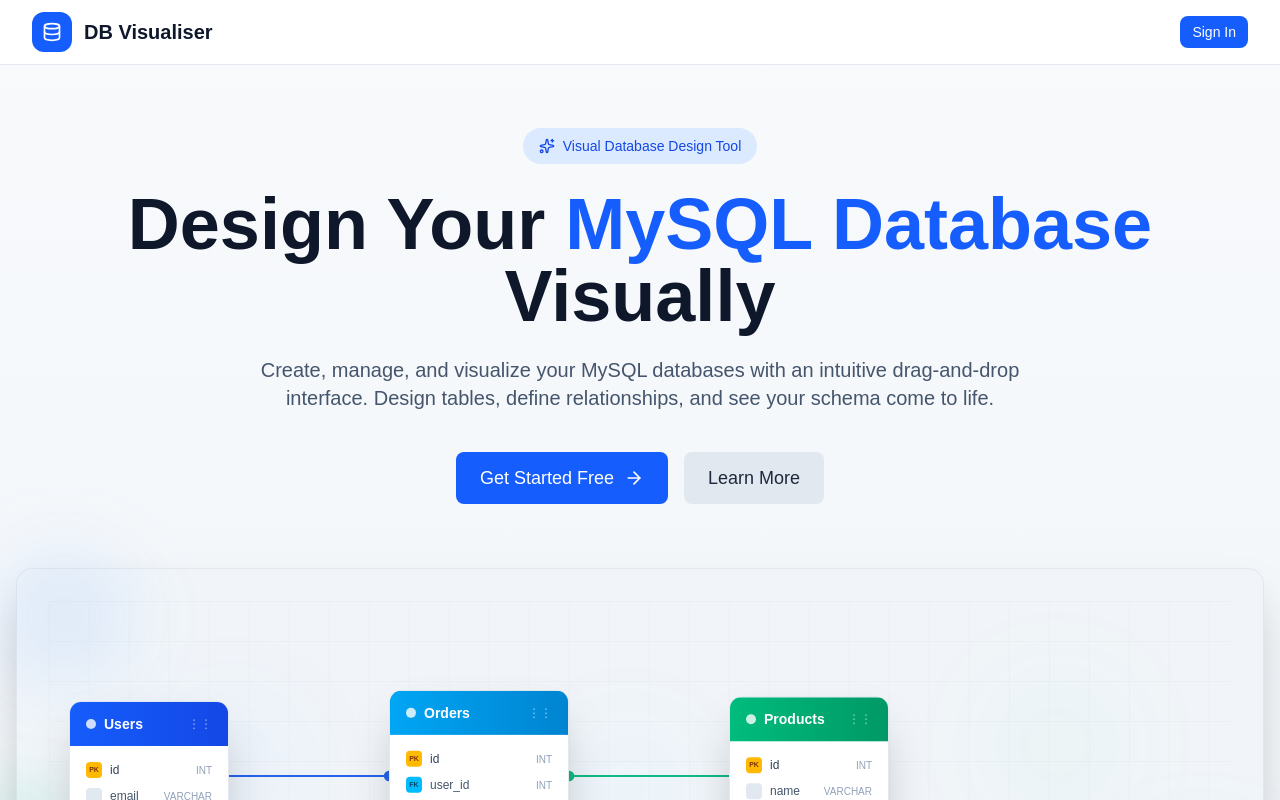
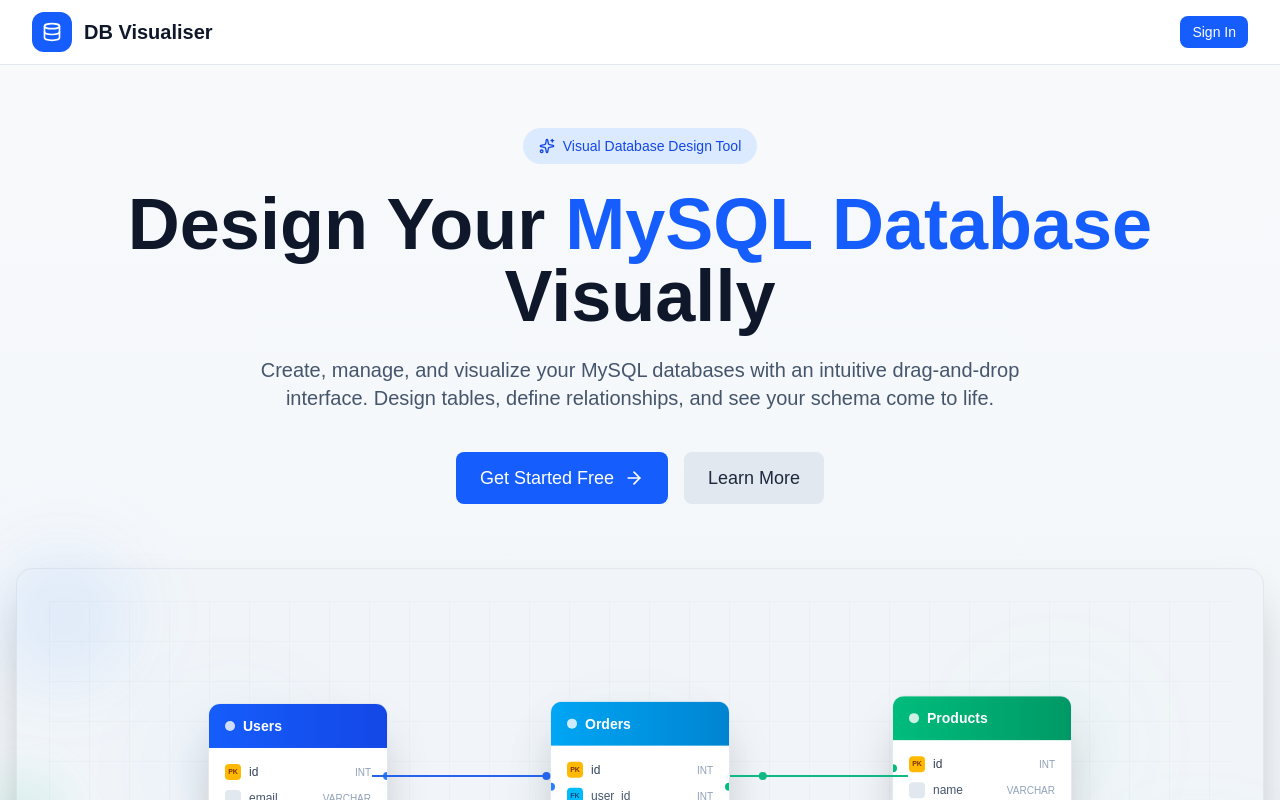
Before and after one commit to ShubhamDindorkar/database-visualiser1, a Next.js app in the folder db-viz/: page / in a window 1280 px wide. Shown: the top 800 px of the page. Built offline with nearby package versions, Linux system fonts and the light colour scheme.

Commit message:
Refactor hero illustration to floating tables
Replaces the draggable database tables and dynamic relationship lines with a floating, animated layout using flexbox. Removes drag-and-drop logic and related state, simplifying the hero illustration and improving visual clarity.

```diff
--- a/db-viz/src/app/page.tsx
+++ b/db-viz/src/app/page.tsx
@@ -1,17 +1,10 @@
 'use client';
 
-import React, { useState, useRef, useCallback } from 'react';
+import React from 'react';
 import { motion } from 'framer-motion';
 import { useRouter } from 'next/navigation';
 import { Database, Table, GitBranch, Terminal, Sparkles, ArrowRight, Check } from 'lucide-react';
 import Button from '@/components/common/Button';
-
-// Initial positions for the draggable tables
-const INITIAL_POSITIONS = {
-  users: { x: 0, y: 0 },
-  orders: { x: 0, y: 0 },
-  products: { x: 0, y: 0 },
-};
 
 const features = [
   {
@@ -55,16 +48,6 @@ const capabilities = [
 
 export default function LandingPage() {
   const router = useRouter();
-  const constraintsRef = useRef<HTMLDivElement>(null);
-  const [tablePositions, setTablePositions] = useState(INITIAL_POSITIONS);
-  const [isDragging, setIsDragging] = useState<string | null>(null);
-
-  const handleDrag = useCallback((tableId: string, info: { offset: { x: number; y: number } }) => {
-    setTablePositions(prev => ({
-      ...prev,
-      [tableId]: { x: info.offset.x, y: info.offset.y }
-    }));
-  }, []);
 
   return (
     <div className="min-h-screen bg-slate-50 dark:bg-[#020617]">
@@ -160,7 +143,7 @@ export default function LandingPage() {
             </motion.div>
           </div>
 
-          {/* Hero Illustration - Draggable Tables with Relations */}
+          {/* Hero Illustration - Floating Tables with Relations */}
           <motion.div
             initial={{ y: 40, opacity: 0 }}
             animate={{ y: 0, opacity: 1 }}
@@ -168,14 +151,11 @@ export default function LandingPage() {
             className="mt-16 relative"
           >
             <div className="bg-slate-100 dark:bg-[#1E293B] rounded-2xl shadow-2xl overflow-hidden border border-slate-200 dark:border-slate-700 p-8 min-h-[400px]">
-              {/* Interactive Database Schema Visualization */}
-              <div
-                ref={constraintsRef}
-                className="relative w-full h-[350px]"
-              >
+              {/* Floating Database Schema Visualization */}
+              <div className="relative w-full h-[350px] flex items-center justify-center">
 
                 {/* Background Grid */}
-                <div className="absolute inset-0 opacity-20 pointer-events-none">
+                <div className="absolute inset-0 opacity-20">
                   <svg width="100%" height="100%">
                     <defs>
                       <pattern id="grid" width="40" height="40" patternUnits="userSpaceOnUse">
@@ -186,88 +166,20 @@ export default function LandingPage() {
                   </svg>
                 </div>
 
-                {/* Dynamic Relationship Lines SVG */}
-                <svg className="absolute inset-0 w-full h-full pointer-events-none" style={{ zIndex: 1 }}>
-                  {/* Line from Users to Orders */}
-                  <motion.line
-                    x1={140 + tablePositions.users.x}
-                    y1={175 + tablePositions.users.y}
-                    x2={340 + tablePositions.orders.x}
-                    y2={175 + tablePositions.orders.y}
-                    stroke="#2563EB"
-                    strokeWidth="2"
-                    initial={{ pathLength: 0 }}
-                    animate={{ pathLength: 1 }}
-                    transition={{ duration: 1, delay: 0.5 }}
-                  />
-                  {/* Connection dots */}
-                  <motion.circle
-                    cx={140 + tablePositions.users.x}
-                    cy={175 + tablePositions.users.y}
-                    r="5"
-                    fill="#2563EB"
-                    animate={{ scale: isDragging ? 1 : [1, 1.2, 1] }}
-                    transition={{ duration: 2, repeat: isDragging ? 0 : Infinity }}
-                  />
-                  <motion.circle
-                    cx={340 + tablePositions.orders.x}
-                    cy={175 + tablePositions.orders.y}
-                    r="5"
-                    fill="#2563EB"
-                    animate={{ scale: isDragging ? 1 : [1, 1.2, 1] }}
-                    transition={{ duration: 2, repeat: isDragging ? 0 : Infinity, delay: 0.3 }}
-                  />
-
-                  {/* Line from Orders to Products */}
-                  <motion.line
-                    x1={520 + tablePositions.orders.x}
-                    y1={175 + tablePositions.orders.y}
-                    x2={720 + tablePositions.products.x}
-                    y2={175 + tablePositions.products.y}
-                    stroke="#10B981"
-                    strokeWidth="2"
-                    initial={{ pathLength: 0 }}
-                    animate={{ pathLength: 1 }}
-                    transition={{ duration: 1, delay: 0.8 }}
-                  />
-                  {/* Connection dots */}
-                  <motion.circle
-                    cx={520 + tablePositions.orders.x}
-                    cy={175 + tablePositions.orders.y}
-                    r="5"
-                    fill="#10B981"
-                    animate={{ scale: isDragging ? 1 : [1, 1.2, 1] }}
-                    transition={{ duration: 2, repeat: isDragging ? 0 : Infinity, delay: 0.5 }}
-                  />
-                  <motion.circle
-                    cx={720 + tablePositions.products.x}
-                    cy={175 + tablePositions.products.y}
-                    r="5"
-                    fill="#10B981"
-                    animate={{ scale: isDragging ? 1 : [1, 1.2, 1] }}
-                    transition={{ duration: 2, repeat: isDragging ? 0 : Infinity, delay: 0.7 }}
-                  />
-                </svg>
+                {/* Container for tables and lines - uses flexbox for proper spacing */}
+                <div className="relative flex items-center justify-between w-full max-w-4xl px-4" style={{ zIndex: 2 }}>
 
                   {/* Table 1: Users - Left */}
                   <motion.div
-                  drag
-                  dragConstraints={constraintsRef}
-                  dragElastic={0.1}
-                  dragMomentum={false}
-                  onDrag={(_, info) => handleDrag('users', info)}
-                  onDragStart={() => setIsDragging('users')}
-                  onDragEnd={() => setIsDragging(null)}
-                  whileDrag={{ scale: 1.02, zIndex: 50 }}
-                  animate={!isDragging ? { y: [0, -8, 0] } : {}}
-                  transition={!isDragging ? { duration: 3, repeat: Infinity, ease: 'easeInOut' } : {}}
-                  className="absolute left-[20px] top-[100px] w-[160px] bg-white dark:bg-slate-800 rounded-xl overflow-hidden shadow-2xl border border-slate-200 dark:border-slate-700 cursor-grab active:cursor-grabbing select-none"
-                  style={{ zIndex: isDragging === 'users' ? 50 : 2 }}
+                    animate={{
+                      y: [0, -15, 0],
+                    }}
+                    transition={{ duration: 3, repeat: Infinity, ease: 'easeInOut' }}
+                    className="relative w-[180px] bg-white dark:bg-slate-800 rounded-xl overflow-hidden shadow-2xl border border-slate-200 dark:border-slate-700"
                   >
                     <div className="bg-gradient-to-r from-blue-600 to-blue-700 px-4 py-3 flex items-center gap-2">
                       <div className="w-2.5 h-2.5 bg-white/80 rounded-full" />
                       <span className="text-white font-semibold text-sm">Users</span>
-                    <div className="ml-auto text-white/60 text-xs">⋮⋮</div>
                     </div>
                     <div className="p-4 space-y-2.5">
                       <div className="flex items-center gap-2">
@@ -288,27 +200,47 @@ export default function LandingPage() {
                         <span className="text-[10px] text-slate-400 ml-auto">VARCHAR</span>
                       </div>
                     </div>
+                    {/* Connection point - right side */}
+                    <div className="absolute right-0 top-1/2 -translate-y-1/2 translate-x-1/2 w-3 h-3 bg-blue-500 rounded-full border-2 border-white dark:border-slate-800 shadow-lg z-10" />
                   </motion.div>
+
+                  {/* Relationship Line 1: Users -> Orders */}
+                  <svg className="absolute left-[180px] right-[calc(50%+90px)] top-1/2 h-4 -translate-y-1/2 overflow-visible" style={{ zIndex: 1, width: 'calc(50% - 180px - 90px)' }}>
+                    <motion.line
+                      x1="0"
+                      y1="50%"
+                      x2="100%"
+                      y2="50%"
+                      stroke="#2563EB"
+                      strokeWidth="2"
+                      initial={{ pathLength: 0 }}
+                      animate={{ pathLength: 1 }}
+                      transition={{ duration: 1, delay: 0.5 }}
+                    />
+                    {/* Animated dot flowing along the line */}
+                    <motion.circle
+                      r="4"
+                      fill="#2563EB"
+                      animate={{ cx: ['0%', '100%'] }}
+                      transition={{ duration: 2, repeat: Infinity, ease: 'linear' }}
+                      cy="50%"
+                    />
+                  </svg>
 
                   {/* Table 2: Orders - Center */}
                   <motion.div
-                  drag
-                  dragConstraints={constraintsRef}
-                  dragElastic={0.1}
-                  dragMomentum={false}
-                  onDrag={(_, info) => handleDrag('orders', info)}
-                  onDragStart={() => setIsDragging('orders')}
-                  onDragEnd={() => setIsDragging(null)}
-                  whileDrag={{ scale: 1.02, zIndex: 50 }}
-                  animate={!isDragging ? { y: [0, 10, 0] } : {}}
-                  transition={!isDragging ? { duration: 3.5, repeat: Infinity, ease: 'easeInOut', delay: 0.3 } : {}}
-                  className="absolute left-[340px] top-[80px] w-[180px] bg-white dark:bg-slate-800 rounded-xl overflow-hidden shadow-2xl border border-slate-200 dark:border-slate-700 cursor-grab active:cursor-grabbing select-none"
-                  style={{ zIndex: isDragging === 'orders' ? 50 : 3 }}
+                    animate={{
+                      y: [0, 12, 0],
+                    }}
+                    transition={{ duration: 3.5, repeat: Infinity, ease: 'easeInOut', delay: 0.3 }}
+                    className="relative w-[180px] bg-white dark:bg-slate-800 rounded-xl overflow-hidden shadow-2xl border border-slate-200 dark:border-slate-700 mx-8"
                   >
+                    {/* Connection point - left side */}
+                    <div className="absolute left-0 top-1/2 -translate-y-1/2 -translate-x-1/2 w-3 h-3 bg-blue-500 rounded-full border-2 border-white dark:border-slate-800 shadow-lg z-10" />
+
                     <div className="bg-gradient-to-r from-sky-500 to-sky-600 px-4 py-3 flex items-center gap-2">
                       <div className="w-2.5 h-2.5 bg-white/80 rounded-full" />
                       <span className="text-white font-semibold text-sm">Orders</span>
-                    <div className="ml-auto text-white/60 text-xs">⋮⋮</div>
                     </div>
                     <div className="p-4 space-y-2.5">
                       <div className="flex items-center gap-2">
@@ -338,27 +270,47 @@ export default function LandingPage() {
                         <span className="text-[10px] text-slate-400 ml-auto">DECIMAL</span>
                       </div>
                     </div>
+                    {/* Connection point - right side */}
+                    <div className="absolute right-0 top-1/2 -translate-y-1/2 translate-x-1/2 w-3 h-3 bg-emerald-500 rounded-full border-2 border-white dark:border-slate-800 shadow-lg z-10" />
                   </motion.div>
+
+                  {/* Relationship Line 2: Orders -> Products */}
+                  <svg className="absolute right-[180px] left-[calc(50%+90px)] top-1/2 h-4 -translate-y-1/2 overflow-visible" style={{ zIndex: 1, width: 'calc(50% - 180px - 90px)' }}>
+                    <motion.line
+                      x1="0"
+                      y1="50%"
+                      x2="100%"
+                      y2="50%"
+                      stroke="#10B981"
+                      strokeWidth="2"
+                      initial={{ pathLength: 0 }}
+                      animate={{ pathLength: 1 }}
+                      transition={{ duration: 1, delay: 0.8 }}
+                    />
+                    {/* Animated dot flowing along the line */}
+                    <motion.circle
+                      r="4"
+                      fill="#10B981"
+                      animate={{ cx: ['0%', '100%'] }}
+                      transition={{ duration: 2.5, repeat: Infinity, ease: 'linear', delay: 0.5 }}
+                      cy="50%"
+                    />
+                  </svg>
 
                   {/* Table 3: Products - Right */}
                   <motion.div
-                  drag
-                  dragConstraints={constraintsRef}
-                  dragElastic={0.1}
-                  dragMomentum={false}
-                  onDrag={(_, info) => handleDrag('products', info)}
-                  onDragStart={() => setIsDragging('products')}
-                  onDragEnd={() => setIsDragging(null)}
-                  whileDrag={{ scale: 1.02, zIndex: 50 }}
-                  animate={!isDragging ? { y: [0, -6, 0] } : {}}
-                  transition={!isDragging ? { duration: 4, repeat: Infinity, ease: 'easeInOut', delay: 0.6 } : {}}
-                  className="absolute left-[680px] top-[100px] w-[160px] bg-white dark:bg-slate-800 rounded-xl overflow-hidden shadow-2xl border border-slate-200 dark:border-slate-700 cursor-grab active:cursor-grabbing select-none"
-                  style={{ zIndex: isDragging === 'products' ? 50 : 2 }}
+                    animate={{
+                      y: [0, -10, 0],
+                    }}
+                    transition={{ duration: 4, repeat: Infinity, ease: 'easeInOut', delay: 0.6 }}
+                    className="relative w-[180px] bg-white dark:bg-slate-800 rounded-xl overflow-hidden shadow-2xl border border-slate-200 dark:border-slate-700"
                   >
+                    {/* Connection point - left side */}
+                    <div className="absolute left-0 top-1/2 -translate-y-1/2 -translate-x-1/2 w-3 h-3 bg-emerald-500 rounded-full border-2 border-white dark:border-slate-800 shadow-lg z-10" />
+
                     <div className="bg-gradient-to-r from-emerald-500 to-emerald-600 px-4 py-3 flex items-center gap-2">
                       <div className="w-2.5 h-2.5 bg-white/80 rounded-full" />
                       <span className="text-white font-semibold text-sm">Products</span>
-                    <div className="ml-auto text-white/60 text-xs">⋮⋮</div>
                     </div>
                     <div className="p-4 space-y-2.5">
                       <div className="flex items-center gap-2">
@@ -381,6 +333,8 @@ export default function LandingPage() {
                     </div>
                   </motion.div>
 
+                </div>
+
                 {/* Floating glow effects */}
                 <motion.div
                   animate={{ opacity: [0.3, 0.5, 0.3] }}
@@ -397,14 +351,6 @@ export default function LandingPage() {
                   transition={{ duration: 3.5, repeat: Infinity, delay: 0.5 }}
                   className="absolute left-[45%] top-[40%] w-24 h-24 bg-sky-500/20 rounded-full blur-3xl pointer-events-none"
                 />
-
-                {/* Drag hint */}
-                <div className="absolute bottom-4 left-1/2 -translate-x-1/2 text-xs text-slate-400 dark:text-slate-500 flex items-center gap-2 pointer-events-none">
-                  <svg className="w-4 h-4" viewBox="0 0 24 24" fill="none" stroke="currentColor" strokeWidth="2">
-                    <path d="M5 9l4-4 4 4M5 15l4 4 4-4" />
-                  </svg>
-                  Drag tables to reposition
-                </div>
               </div>
             </div>
 
```
Lines whose indentation alone changed are shown as unchanged.
